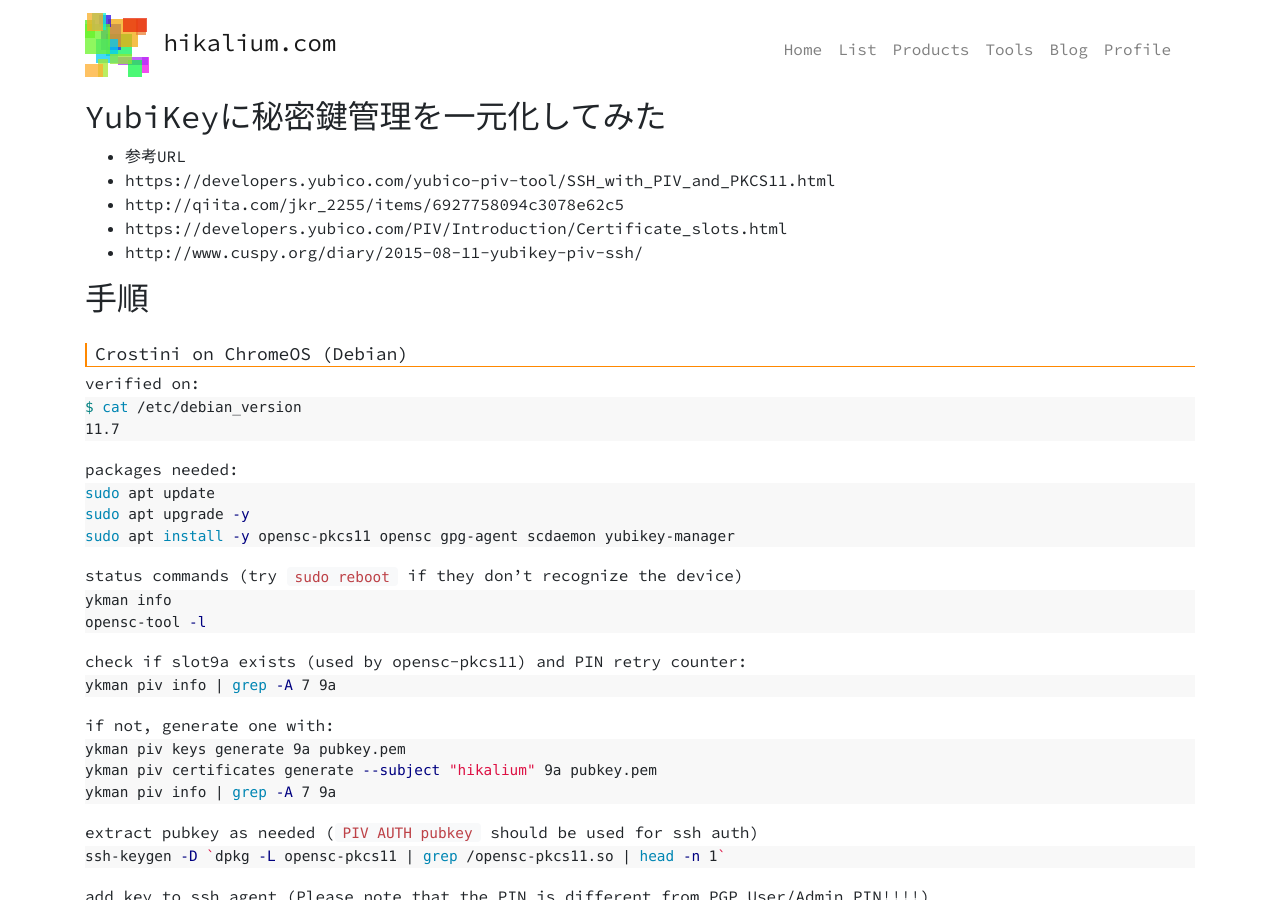
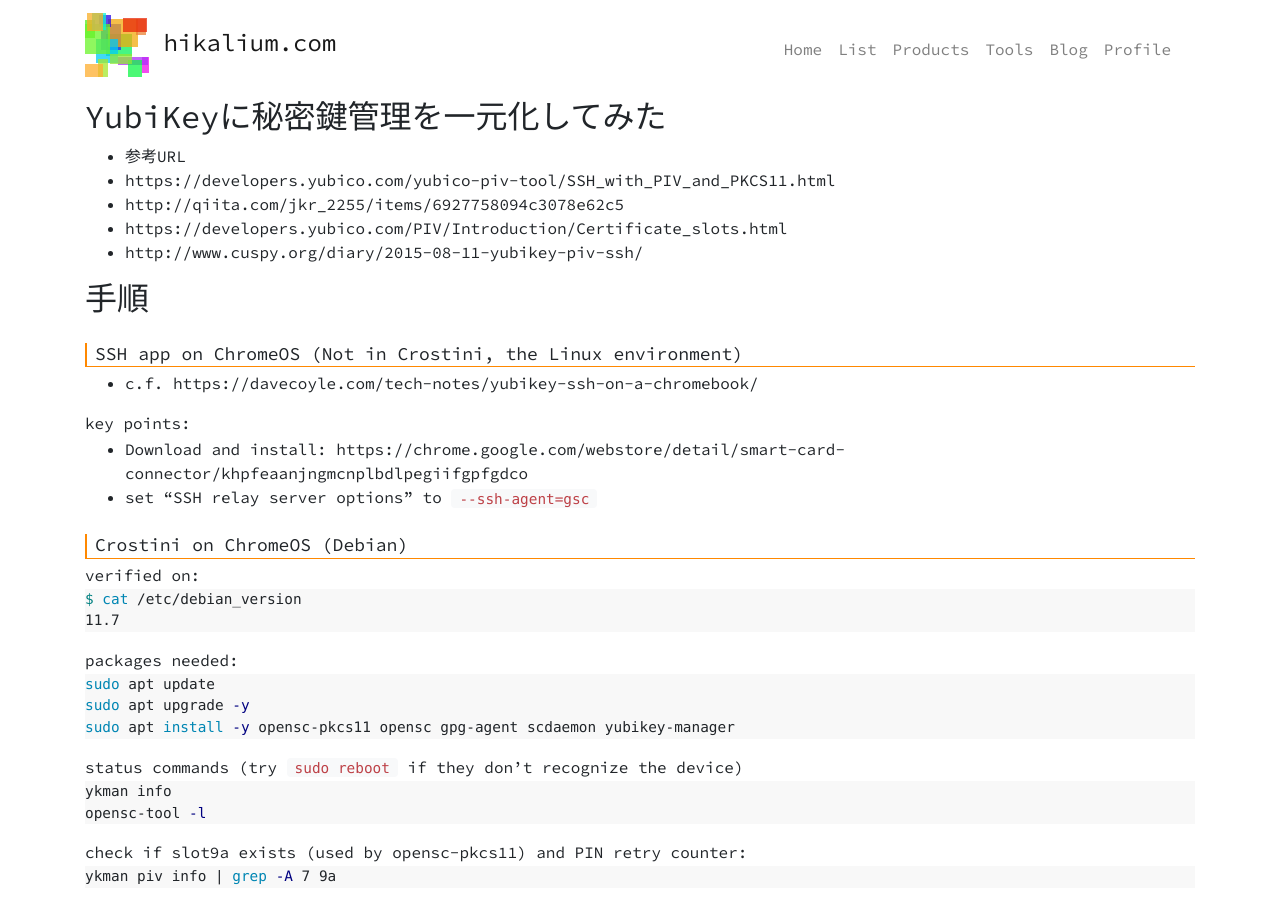
Before and after one commit to hikalium/hikalium.com, a Jekyll site: the page built from pages/note/yubikey.md, in a window 1280 px wide and 900 px high. Built offline with Jekyll 4.4.1, drawn with Linux system fonts in a browser that asks for light colours; our own code applies the rules of GitHub Pages for plain Markdown files.

Commit message:
Update yubikey.md

```diff
--- a/pages/note/yubikey.md
+++ b/pages/note/yubikey.md
@@ -6,6 +6,15 @@
  - http://www.cuspy.org/diary/2015-08-11-yubikey-piv-ssh/
 
 ## 手順
+
+### SSH app on ChromeOS (Not in Crostini, the Linux environment)
+
+- c.f. https://davecoyle.com/tech-notes/yubikey-ssh-on-a-chromebook/
+
+key points:
+
+- Download and install: https://chrome.google.com/webstore/detail/smart-card-connector/khpfeaanjngmcnplbdlpegiifgpfgdco
+- set "SSH relay server options" to `--ssh-agent=gsc`
 
 ### Crostini on ChromeOS (Debian)
 
```
